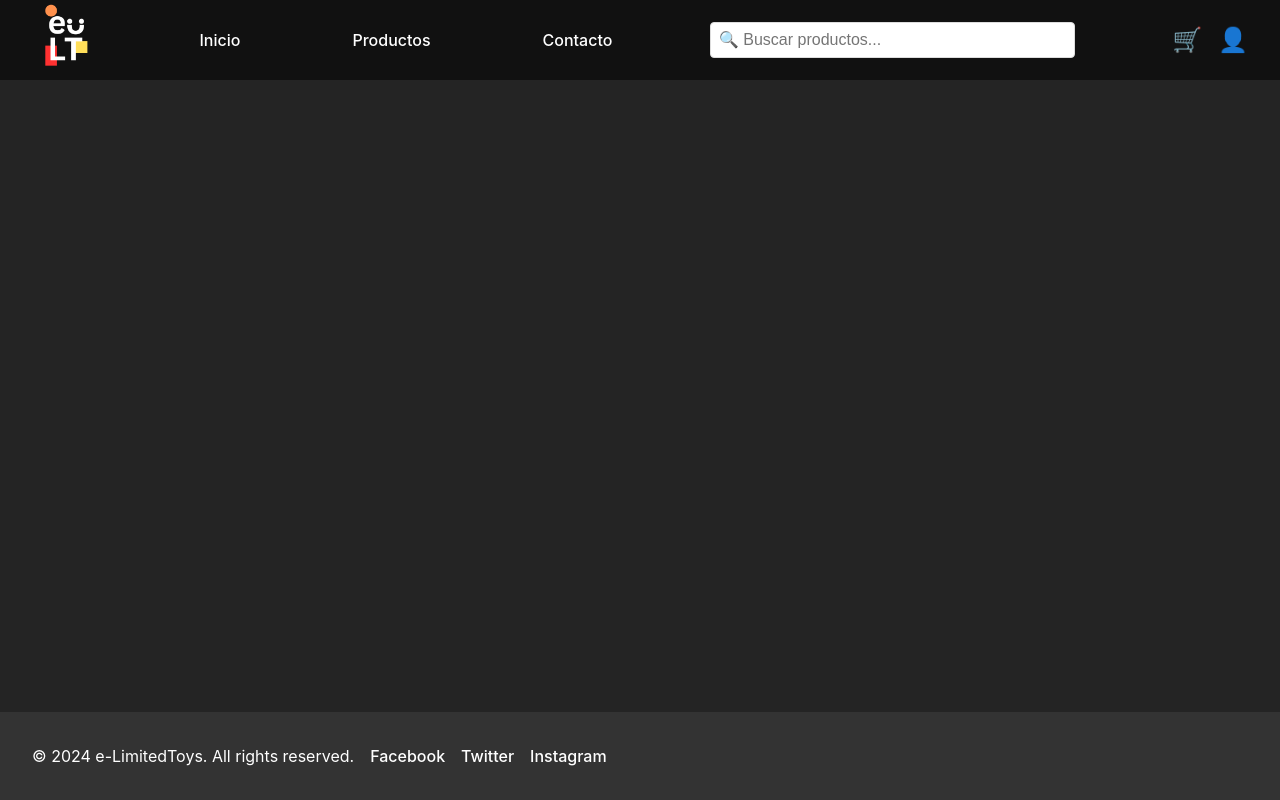
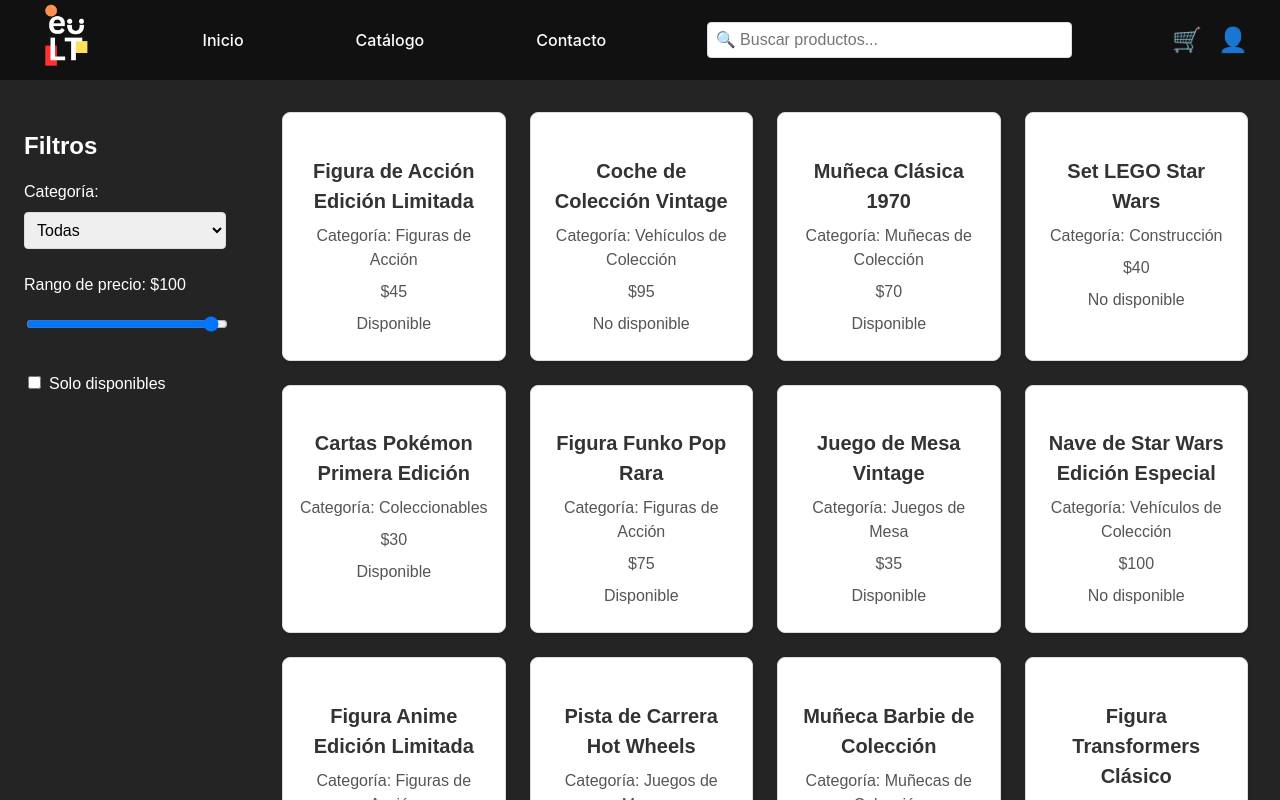
Before and after one commit to D4T4-DEV/e-LimitedToys, a React (Vite) app: page /catalog in a window 1280 px wide. Built offline with nearby package versions, Linux system fonts and the light colour scheme.

Commit message:
Se actulizó Home, se agregó la vista del catálogo de productos
Se actualizaron las redirecciones a las demás vistas de la página, se modificó el header, se ajustaron estilos y se agregó la vista junto con el diseño de la página de catálogo de productos

```diff
--- a/src/App.tsx
+++ b/src/App.tsx
@@ -4,6 +4,7 @@ import Layout from './components/Layout';
 import Home from './pages/Home';
 import SignUp from './pages/SignUp';
 import Login from './pages/Login';
+import ProductCatalog from './pages/ProductCatalog';
 
 const App: React.FC = () => {
   return (
@@ -13,6 +14,7 @@ const App: React.FC = () => {
           <Route path="/" element={<Home />} />
           <Route path="/signup" element={<SignUp />} />
           <Route path="/login" element={<Login />} />
+          <Route path="/catalog" element={<ProductCatalog />} />
         </Routes>
       </Layout>
     </Router>
--- a/src/components/Header.tsx
+++ b/src/components/Header.tsx
@@ -1,5 +1,5 @@
 import React from 'react';
-import { useNavigate } from 'react-router-dom';
+import { Link, useNavigate } from 'react-router-dom';
 import './Header.css';
 import logoIcon from '../img/logo.png';
 
@@ -22,9 +22,15 @@ const Header: React.FC<HeaderProps> = () => {
       </div>
       <nav className="header_nav">
         <ul className="header_nav-list">
-          <li className="header_nav-item"><a href="/" className="header_nav-link">Inicio</a></li>
-          <li className="header_nav-item"><a href="/about" className="header_nav-link">Productos</a></li>
-          <li className="header_nav-item"><a href="/contact" className="header_nav-link">Contacto</a></li>
+          <li className="header_nav-item">
+            <Link to="/" className="header_nav-link">Inicio</Link>
+          </li>
+          <li className="header_nav-item">
+            <Link to="/catalog" className="header_nav-link">Catálogo</Link>
+          </li>
+          <li className="header_nav-item">
+            <Link to="/contact" className="header_nav-link">Contacto</Link>
+          </li>
         </ul>
       </nav>
       <input className="search-bar" type="text" placeholder="🔍 Buscar productos..." />
--- a/src/pages/Home.css
+++ b/src/pages/Home.css
@@ -47,12 +47,12 @@
   background-color: rgba(0, 0, 0, 0.8);
 }
 
-.products-grid {
+.text-section {
   padding: 2rem;
   width: 100%;
 }
 
-.products-grid h2 {
+.text-section h2 {
   font-family: 'Poppins', sans-serif;
   font-size: 2rem;
   text-align: center;
@@ -98,7 +98,7 @@
   background-color: var(--secondary-color);
 }
 
-.contact-section {
+.text-section {
   padding: 2rem;
   background-color: var(--secondary-color);
   text-align: center;
@@ -106,22 +106,22 @@
   margin-top: 2rem;
 }
 
-.contact-section h2 {
+.text-section h2 {
   font-family: 'Poppins', sans-serif;
   font-size: 2rem;
   margin-bottom: 1rem;
 }
 
-.contact-section p {
+.text-section p {
   font-size: 1.25rem;
 }
 
-.contact-section form {
+.text-section form {
   margin-top: 1.5rem;
 }
 
-.contact-section input,
-.contact-section textarea {
+.text-section input,
+.text-section textarea {
   width: 100%;
   max-width: 500px;
   padding: 0.75rem;
@@ -131,7 +131,7 @@
   font-size: 1rem;
 }
 
-.contact-section button {
+.text-section button {
   background-color: var(--primary-color);
   color: white;
   padding: 0.75rem 1.5rem;
@@ -141,7 +141,7 @@
   font-size: 1rem;
 }
 
-.contact-section button:hover {
+.text-section button:hover {
   background-color: white;
   color: var(--primary-color);
 }
--- a/src/pages/Home.tsx
+++ b/src/pages/Home.tsx
@@ -39,13 +39,13 @@ const Home: React.FC = () => {
         </div>
         <button className="carousel-btn next" onClick={handleNext}>❯</button>
       </div>
-      <div className="products-grid">
+      <div className="text-section">
         <h2>Productos Destacados</h2>
         <div className="product-list">
           {/* Aquí irían los productos */}
         </div>
       </div>
-      <section id="contact" className="contact-section">
+      <section id="contact" className="text-section">
         <h2>Contacto</h2>
         <p>Si tienes alguna pregunta, por favor contáctanos.</p>
         {/* Aquí puedes agregar un formulario o más detalles */}
--- /dev/null
+++ b/src/pages/ProductCatalog.css
@@ -0,0 +1,92 @@
+.catalog-container {
+    display: flex;
+    font-family: 'Poppins', sans-serif;
+    color: #333;
+  }
+
+  .filters-panel {
+    width: 250px;
+    padding: 1.5rem;
+    background-color: var(--secondary-color);
+    color: white;
+  }
+
+  .filters-panel h3 {
+    font-size: 1.5rem;
+    margin-bottom: 1rem;
+  }
+
+  .filter-group {
+    margin-bottom: 1.5rem;
+  }
+
+  .filter-group label {
+    display: block;
+    margin-bottom: 0.5rem;
+    font-size: 1rem;
+  }
+
+  .filter-group select,
+  .filter-group input[type="range"] {
+    width: 100%;
+    padding: 0.5rem;
+    border: 1px solid #ddd;
+    border-radius: 4px;
+    font-size: 1rem;
+  }
+
+  .filter-group input[type="checkbox"] {
+    margin-right: 0.5rem;
+  }
+
+  .products-grid-container {
+    flex: 1;
+    padding: 2rem;
+  }
+
+  .products-grid {
+    display: grid;
+    grid-template-columns: repeat(auto-fill, minmax(200px, 1fr));
+    gap: 1.5rem;
+    width: 100%;
+  }
+
+  .product-card {
+    background-color: #fff;
+    padding: 1rem;
+    border: 1px solid #ddd;
+    border-radius: 8px;
+    text-align: center;
+    transition: box-shadow 0.3s ease;
+    box-shadow: 0 2px 4px rgba(0, 0, 0, 0.1);
+  }
+
+  .product-card:hover {
+    box-shadow: 0 4px 8px rgba(0, 0, 0, 0.2);
+  }
+
+  .product-card h4 {
+    font-size: 1.25rem;
+    color: var(--primary-color);
+    margin-bottom: 0.5rem;
+  }
+
+  .product-card p {
+    font-size: 1rem;
+    color: #555;
+    margin: 0.5rem 0;
+  }
+
+  .product-card p.price {
+    font-weight: bold;
+    color: var(--primary-color);
+  }
+
+  .no-products {
+    font-size: 1.25rem;
+    color: #fff;
+    font-weight: bold;
+    text-align: center;
+    padding: 1.5rem;
+    margin: 2rem 0;
+  }
--- /dev/null
+++ b/src/pages/ProductCatalog.tsx
@@ -0,0 +1,108 @@
+import React, { useState } from 'react';
+import './ProductCatalog.css';
+
+const sampleProducts = [
+  { id: 1, name: 'Figura de Acción Edición Limitada', category: 'Figuras de Acción', price: 45, available: true },
+  { id: 2, name: 'Coche de Colección Vintage', category: 'Vehículos de Colección', price: 95, available: false },
+  { id: 3, name: 'Muñeca Clásica 1970', category: 'Muñecas de Colección', price: 70, available: true },
+  { id: 4, name: 'Set LEGO Star Wars', category: 'Construcción', price: 40, available: false },
+  { id: 5, name: 'Cartas Pokémon Primera Edición', category: 'Coleccionables', price: 30, available: true },
+  { id: 6, name: 'Figura Funko Pop Rara', category: 'Figuras de Acción', price: 75, available: true },
+  { id: 7, name: 'Juego de Mesa Vintage', category: 'Juegos de Mesa', price: 35, available: true },
+  { id: 8, name: 'Nave de Star Wars Edición Especial', category: 'Vehículos de Colección', price: 100, available: false },
+  { id: 9, name: 'Figura Anime Edición Limitada', category: 'Figuras de Acción', price: 85, available: true },
+  { id: 10, name: 'Pista de Carrera Hot Wheels', category: 'Juegos de Mesa', price: 50, available: true },
+  { id: 11, name: 'Muñeca Barbie de Colección', category: 'Muñecas de Colección', price: 25, available: true },
+  { id: 12, name: 'Figura Transformers Clásico', category: 'Figuras de Acción', price: 68, available: false },
+  { id: 13, name: 'Colección de Cartas Yugioh', category: 'Coleccionables', price: 48, available: true },
+  { id: 14, name: 'Coche de Carrera Colección', category: 'Vehículos de Colección', price: 92, available: true },
+  { id: 15, name: 'Figura de Marvel Edición Exclusiva', category: 'Figuras de Acción', price: 76, available: true },
+  { id: 16, name: 'Edición Monopoly Star Wars', category: 'Juegos de Mesa', price: 100, available: false },
+  { id: 17, name: 'Muñeco He-Man 1980', category: 'Figuras de Acción', price: 38, available: true },
+  { id: 18, name: 'Réplica Batimóvil', category: 'Vehículos de Colección', price: 84, available: true },
+  { id: 19, name: 'Juego de Mesa Clue Edición Retro', category: 'Juegos de Mesa', price: 25, available: true },
+  { id: 20, name: 'Miniatura de Colección Harry Potter', category: 'Figuras de Acción', price: 65, available: false },
+  { id: 21, name: 'Figura de Acción Batman Clásico', category: 'Figuras de Acción', price: 28, available: true },
+  { id: 22, name: 'Colección Mini Coches Ferrari', category: 'Vehículos de Colección', price: 55, available: false },
+  { id: 23, name: 'Figura Iron Man Edición Limitada', category: 'Figuras de Acción', price: 82, available: true },
+  { id: 24, name: 'Juego de Mesa Edición Rareza', category: 'Juegos de Mesa', price: 47, available: false },
+  { id: 25, name: 'Figura Transformers Autobot', category: 'Figuras de Acción', price: 75, available: true },
+  { id: 26, name: 'Colección Miniaturas Marvel', category: 'Coleccionables', price: 35, available: true },
+  { id: 27, name: 'Edición Especial Risk 50 Aniversario', category: 'Juegos de Mesa', price: 100, available: true },
+  { id: 28, name: 'Figura Dragon Ball Z Goku', category: 'Figuras de Acción', price: 30, available: false },
+  { id: 29, name: 'Cartas Coleccionables NBA', category: 'Coleccionables', price: 45, available: true },
+  { id: 30, name: 'Figura de Acción Retro Power Rangers', category: 'Figuras de Acción', price: 77, available: true },
+  // Productos de ejemplo para verificar la visualización de los productos
+];
+
+const ProductCatalog: React.FC = () => {
+  const [category, setCategory] = useState<string>('');
+  const [priceRange, setPriceRange] = useState<number>(100);
+  const [onlyAvailable, setOnlyAvailable] = useState<boolean>(false);
+
+  // Función (que no es parte de la API) para filtrar los productos de ejemplo
+  const filteredProducts = sampleProducts.filter(product => {
+    const matchesCategory = category ? product.category === category : true;
+    const matchesPrice = product.price <= priceRange;
+    const matchesAvailability = onlyAvailable ? product.available : true;
+    return matchesCategory && matchesPrice && matchesAvailability;
+  });
+
+  return (
+    <div className="catalog-container">
+      <aside className="filters-panel">
+        <h3>Filtros</h3>
+        <div className="filter-group">
+          <label>Categoría:</label>
+          <select value={category} onChange={(e) => setCategory(e.target.value)}>
+            <option value="">Todas</option>
+            <option value="Figuras de Acción">Figuras de Acción</option>
+            <option value="Vehículos de Colección">Vehículos de Colección</option>
+            <option value="Muñecas de Colección">Muñecas de Colección</option>
+            <option value="Construcción">Construcción</option>
+            <option value="Coleccionables">Coleccionables</option>
+            <option value="Juegos de Mesa">Juegos de Mesa</option>
+          </select>
+        </div>
+        <div className="filter-group">
+          <label>Rango de precio: ${priceRange}</label>
+          <input
+            type="range"
+            min="25"
+            max="100"
+            value={priceRange}
+            onChange={(e) => setPriceRange(Number(e.target.value))}
+          />
+        </div>
+        <div className="filter-group">
+          <label>
+            <input
+              type="checkbox"
+              checked={onlyAvailable}
+              onChange={(e) => setOnlyAvailable(e.target.checked)}
+            />
+            Solo disponibles
+          </label>
+        </div>
+      </aside>
+      <main className="products-grid-container">
+        {filteredProducts.length > 0 ? (
+          <div className="products-grid">
+            {filteredProducts.map(product => (
+              <div key={product.id} className="product-card">
+                <h4>{product.name}</h4>
+                <p>Categoría: {product.category}</p>
+                <p>${product.price}</p>
+                <p>{product.available ? 'Disponible' : 'No disponible'}</p>
+              </div>
+            ))}
+          </div>
+        ) : (
+          <div className="no-products">No se encontraron productos.</div>
+        )}
+      </main>
+    </div>
+  );
+};
+
+export default ProductCatalog;
```
